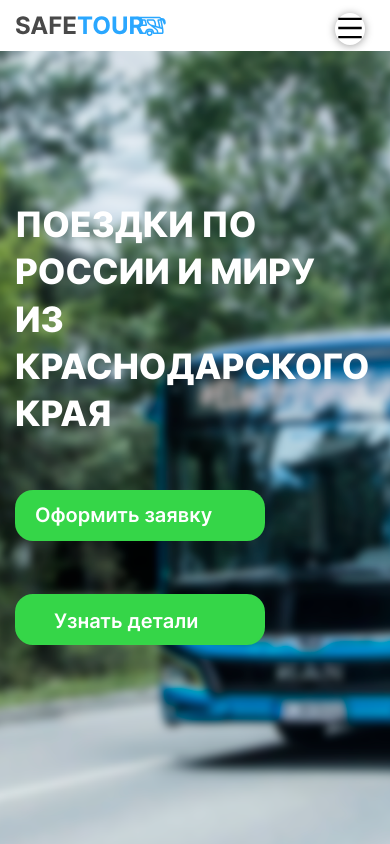
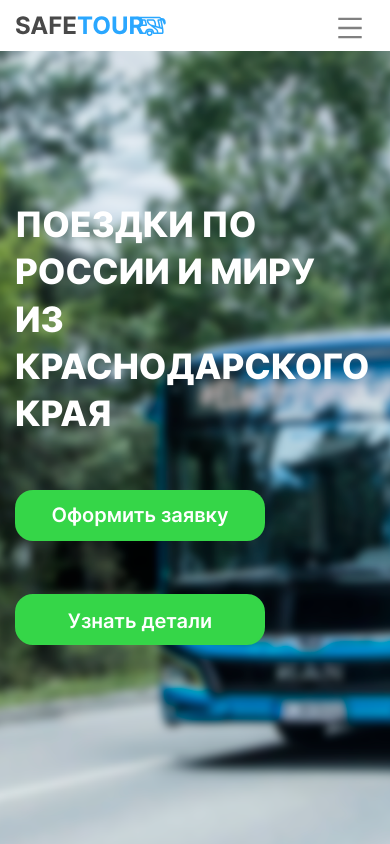
Before and after one commit to TitanSelv/transportation, a React (Create React App) app: page / in a window 390 px wide. Shown: the top 844 px of the page. Built offline with nearby package versions, Linux system fonts and the light colour scheme.

Commit message:
Отредактировала гамбургер и кнопки

```diff
--- a/src/components/header/style.css
+++ b/src/components/header/style.css
@@ -133,6 +133,7 @@
 
 .button {
     display: inline-block;
+    text-align: center;
     width: 220px;
     height: 51px;
     font-weight: 600;
@@ -166,14 +167,14 @@
 }
 @media (max-width: 1200px) {
     .mobile_btn {
-        border-radius: 50%;
-        box-shadow: 0 1px 8px #a1a1a1;
+        border-radius: 40%;
         display: block;
         position: fixed;
         right: 25px;
         top: 13px;
         cursor: pointer;
         z-index: 10;
+        color: grey;
     }
 
     .header__top-inner {
```
